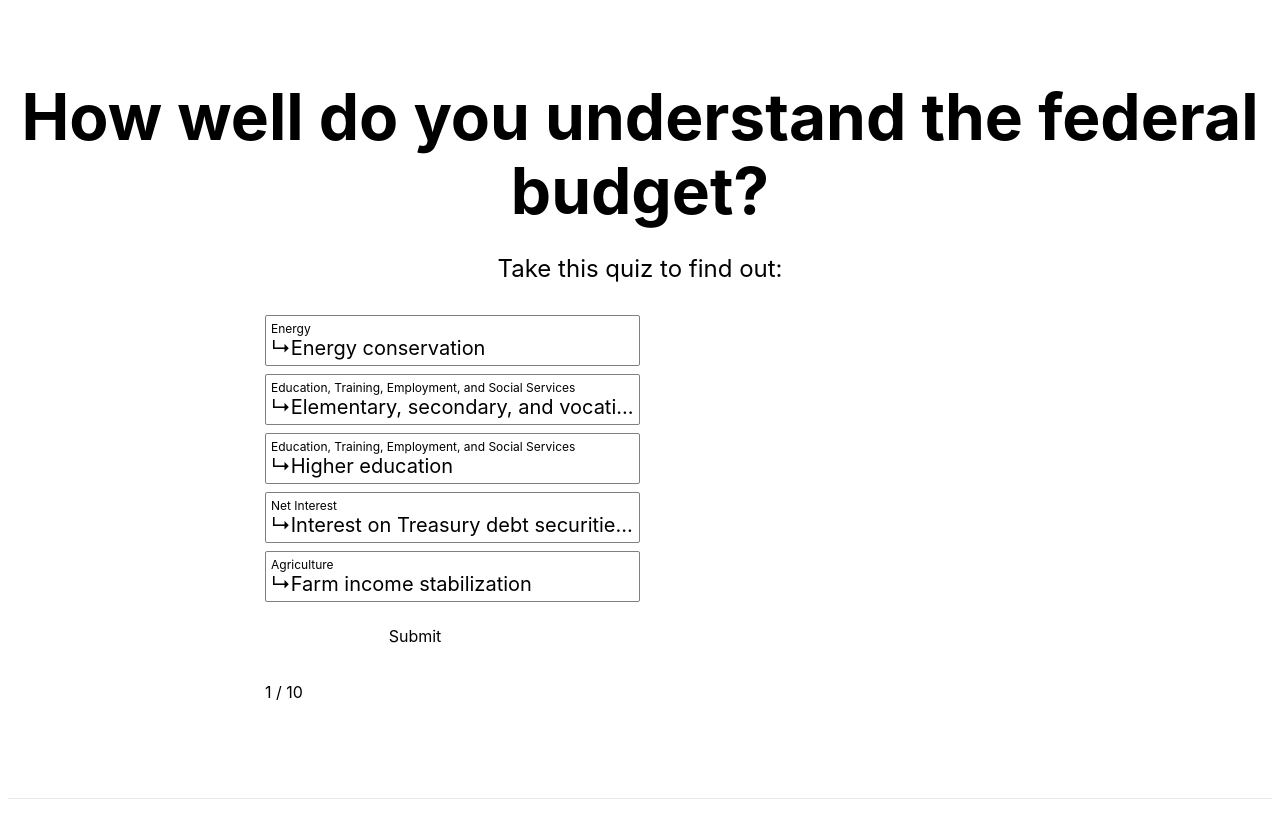
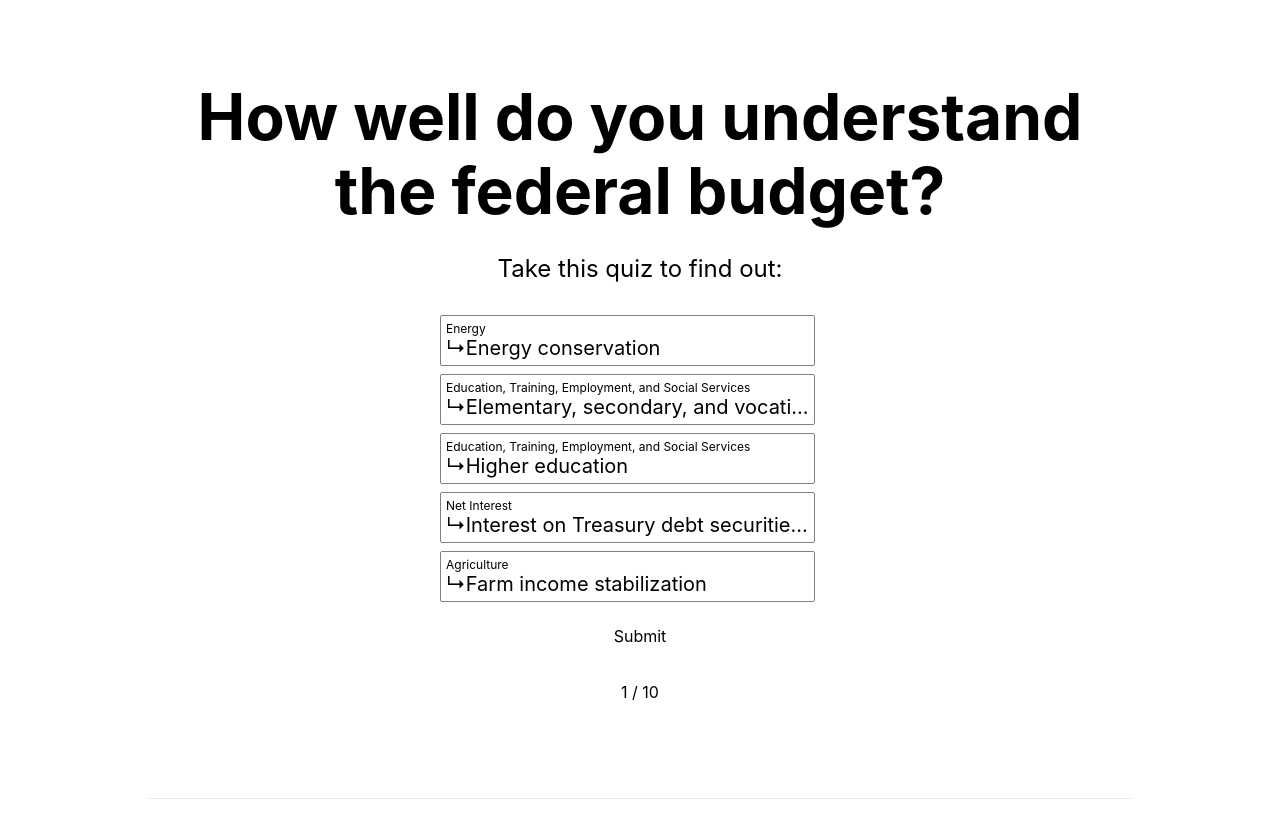
Before and after one commit to lswainemoore/budget, a Next.js app in the folder budget-quiz/: page / in a window 1280 px wide. Both pictures are taken after a click on the link "$tart!". Shown: the top 838 px of the page. Built offline with nearby package versions, Linux system fonts and the light colour scheme.

Commit message:
just some stuff that was hanging around

```diff
--- a/budget-quiz/components/quiz.js
+++ b/budget-quiz/components/quiz.js
@@ -118,7 +118,11 @@ class Quiz extends React.Component {
     if (this.state.started) {
       if (!this.state.finished) {
         interior = (
-          <div>
+          <div
+            style={{
+              textAlign: 'center',
+            }}
+          >
             {this.state.questions.map((q, i) =>
               <div
                 key={`{question-${i}}`}
@@ -153,7 +157,7 @@ class Quiz extends React.Component {
       <div
         style={{
           width: '100%',
-          maxWidth: '750px',
+          maxWidth: '800px',
         }}
       >
         {interior}
@@ -297,9 +301,12 @@ class Question extends React.Component {
       last = c.total;
     }
 
-    this.timerID = setInterval(
-      () => this.tickDollarSigns(),
-      30
+    setTimeout(
+      () => this.timerID = setInterval(
+        () => this.tickDollarSigns(),
+        30
+      ),
+      2000,
     );
 
     this.setState({
@@ -349,12 +356,17 @@ class Question extends React.Component {
 
     return (
       <div>
-        <OptionsList items={options} onSortEnd={this.onSortEnd} />
+        <div
+          className={styles.options + (this.state.submitted ? ' ' + styles.post : '')}
+        >
+          <OptionsList items={options} onSortEnd={this.onSortEnd} />
+        </div>
         <div
           style={{
             width: '300px',
             textAlign: 'center',
             padding: '20px 0px',
+            margin: '0 auto',
           }}
         >
           {!this.state.submitted &&
@@ -376,6 +388,7 @@ class Question extends React.Component {
                 width: '300px',
                 textAlign: 'center',
                 padding: '20px 0px',
+                margin: '0 auto',
               }}
             >
               <div>{ this.state.correct ? 'Right!' : 'Wrong!' }</div>
@@ -390,7 +403,6 @@ class Question extends React.Component {
             </div>
           }
         </div>
-
       </div>
     )
   }
--- a/budget-quiz/styles/Home.module.css
+++ b/budget-quiz/styles/Home.module.css
@@ -5,6 +5,9 @@
   flex-direction: column;
   justify-content: center;
   align-items: center;
+  max-width: 100%;
+  width: 1000px;
+  margin: 0 auto;
 }
 
 .main {
--- a/budget-quiz/styles/Quiz.module.scss
+++ b/budget-quiz/styles/Quiz.module.scss
@@ -1,3 +1,18 @@
+
+
+.options {
+  text-align: left;
+  transform: translate(25%);
+
+  transition: transform 2s cubic-bezier(.7,1,1,1.56);
+  &.post {
+    transform: translate(0%);
+    .optionsBox {
+      animation-name: smush;
+      animation-timing-function: linear;
+    }
+  }
+
   .optionsBox {
     user-select: none;
     border: 1px solid gray;
@@ -6,6 +21,7 @@
     padding: 5px;
     display: inline-block;
     width: 375px;
+    text-align: left;
     /*height: 50px;*/
 
     // &:not(:hover) {
@@ -15,6 +31,5 @@
       white-space: nowrap;
     }
     // }
-
-
   }
+}
--- a/budget-quiz/styles/globals.css
+++ b/budget-quiz/styles/globals.css
@@ -14,3 +14,5 @@ a {
 * {
   box-sizing: border-box;
 }
+
+/** { border: 1px solid rgba(0,0,0,.5); }*/
```
Lines whose indentation alone changed are shown as unchanged.
